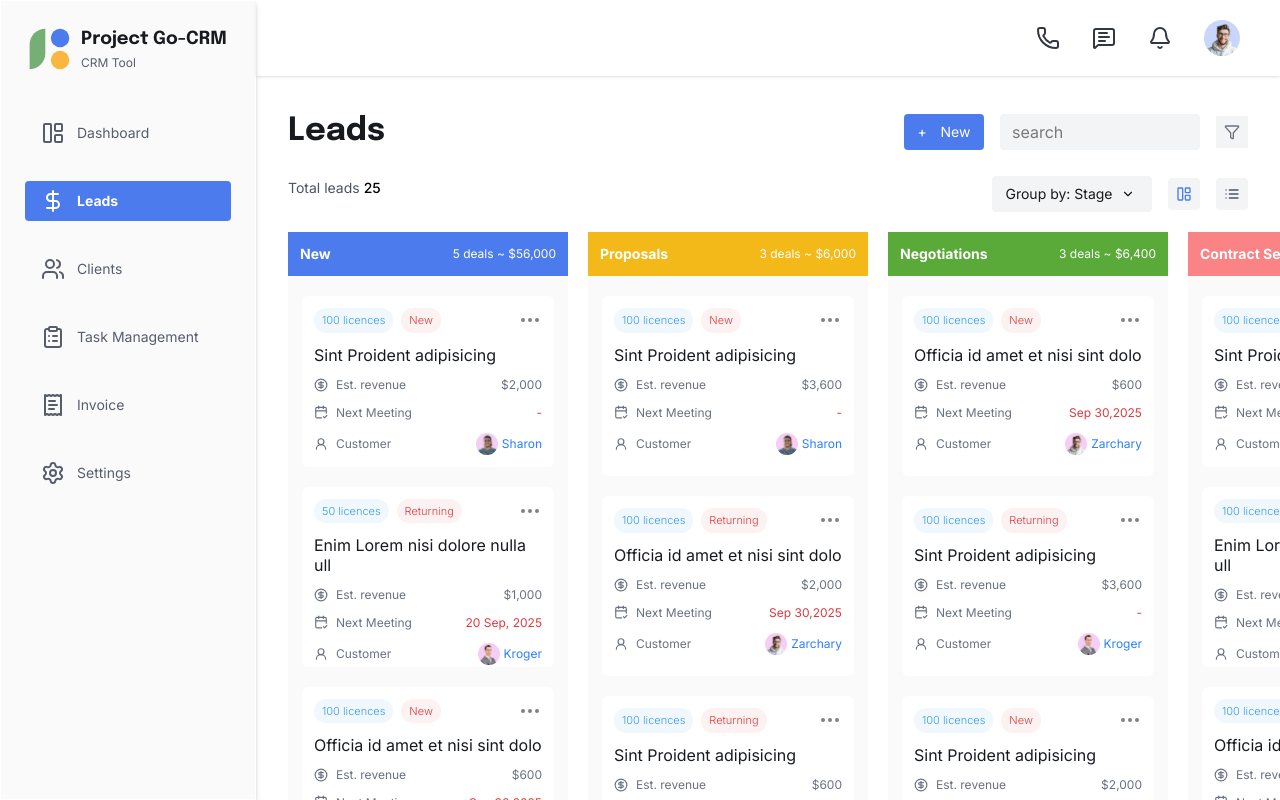
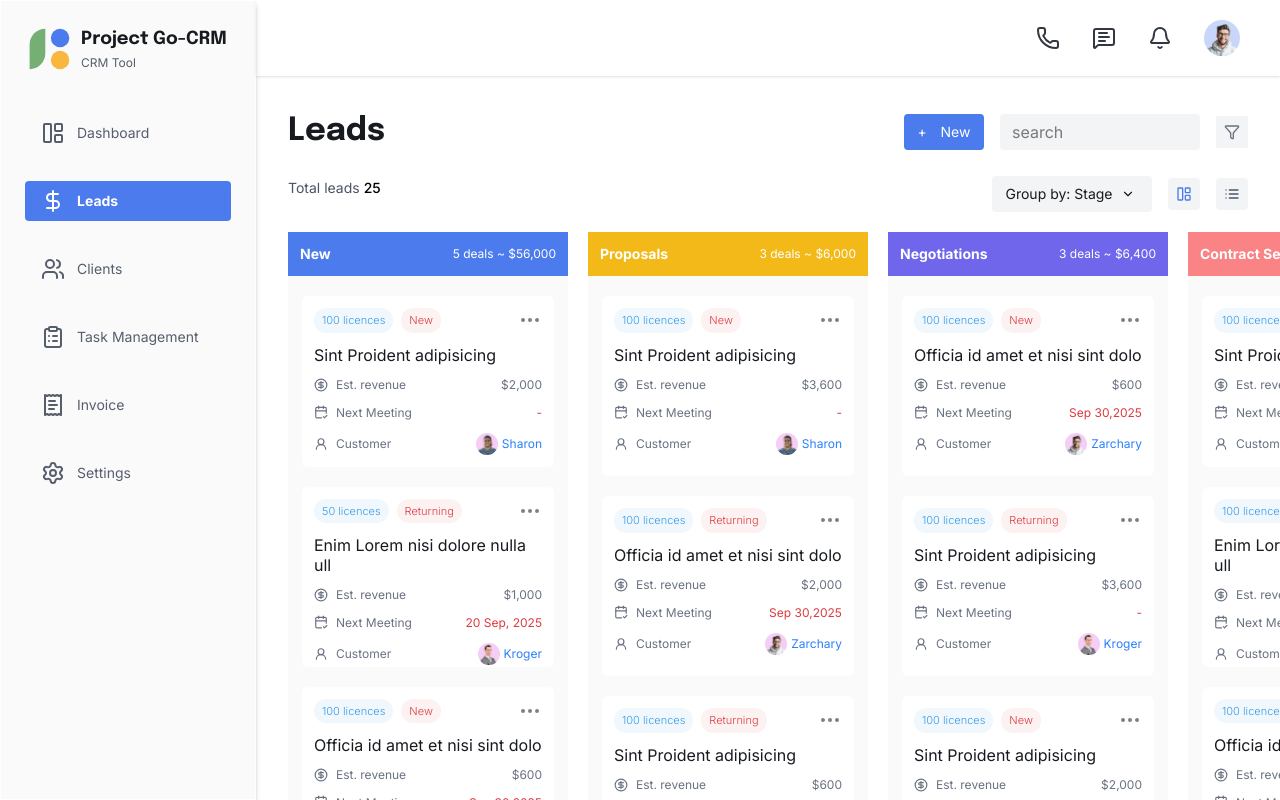
Before and after one commit to SutirthaDey/go-crm, a Next.js app: page /leads in a window 1280 px wide. Built offline with nearby package versions, Linux system fonts and the light colour scheme.

Commit message:
lead page enhancement

```diff
--- a/src/app/leads/page.tsx
+++ b/src/app/leads/page.tsx
@@ -46,7 +46,7 @@ export default function Leads() {
           </div>
         </div>
       </div>
-      <div className="h-full w-screen mt-5 flex gap-5">
+      <div className="h-full mt-5 flex gap-5 w-auto justify-center-safe">
         <div className="min-w-[280px] bg-[#FAFAFBFF] rounded-sm flex flex-col items-center gap-5">
           <div className="w-full bg-[#4B7BECFF] text-white text-sm flex p-3 justify-between items-center">
             <p className="font-bold">New</p>
@@ -73,7 +73,7 @@ export default function Leads() {
         </div>
 
         <div className="min-w-[280px] bg-[#FAFAFBFF] rounded-sm flex flex-col items-center gap-5">
-          <div className="w-full bg-[#59aa39] text-white text-sm flex p-3 justify-between items-center">
+          <div className="w-full bg-[#6f66eb] text-white text-sm flex p-3 justify-between items-center">
             <p className="font-bold">Negotiations</p>
             <div>
               <p className="text-xs font-[400]">{3} deals ~ $6,400</p>
@@ -95,6 +95,17 @@ export default function Leads() {
             <Card key={deal.id} deal={deal} />
           ))}
         </div>
+        <div className="min-w-[280px] bg-[#FAFAFBFF] rounded-sm flex flex-col items-center gap-5">
+          <div className="w-full bg-[#59aa39] text-white text-sm flex p-3 justify-between items-center">
+            <p className="font-bold">Deal Completed</p>
+            <div>
+              <p className="text-xs font-[400]">{4} deals ~ $6,000</p>
+            </div>
+          </div>
+          {negotiationData.map((deal) => (
+            <Card key={deal.id} deal={deal} />
+          ))}
+        </div>
       </div>
     </div>
   );
```
